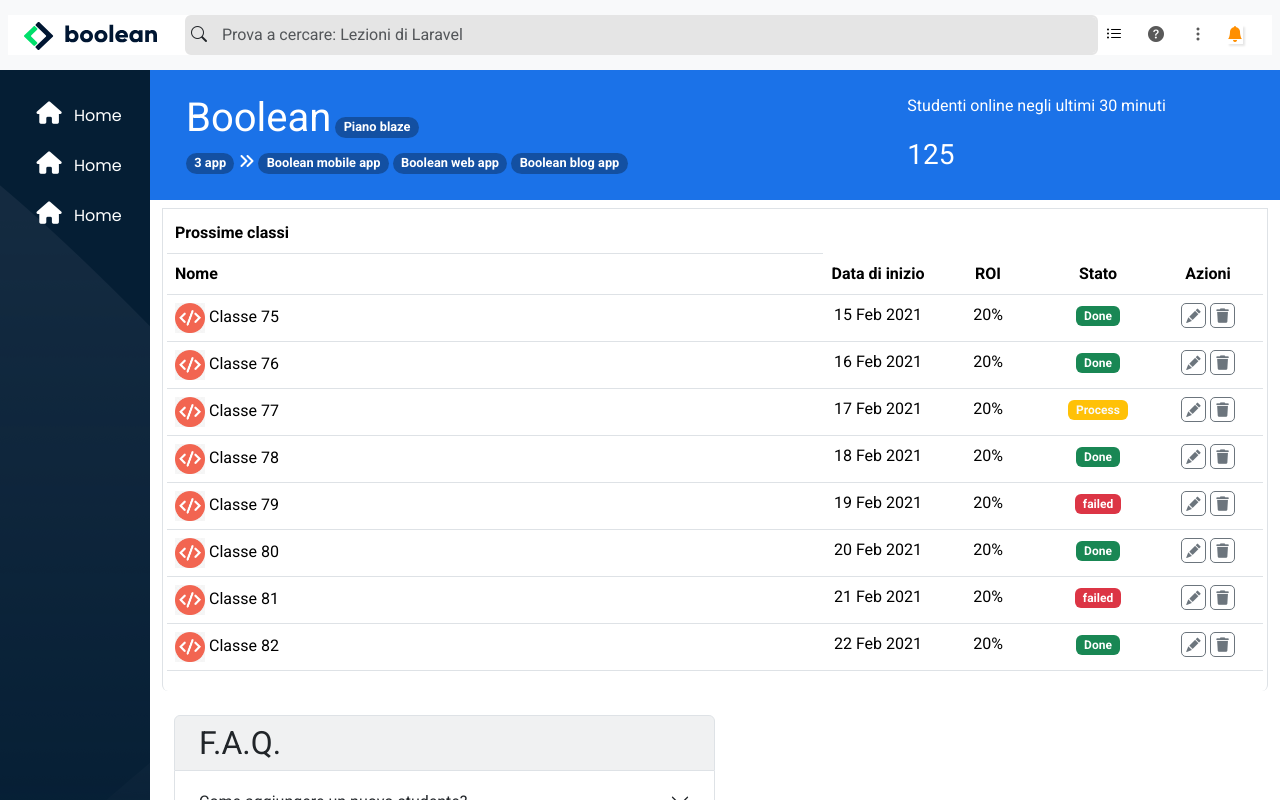
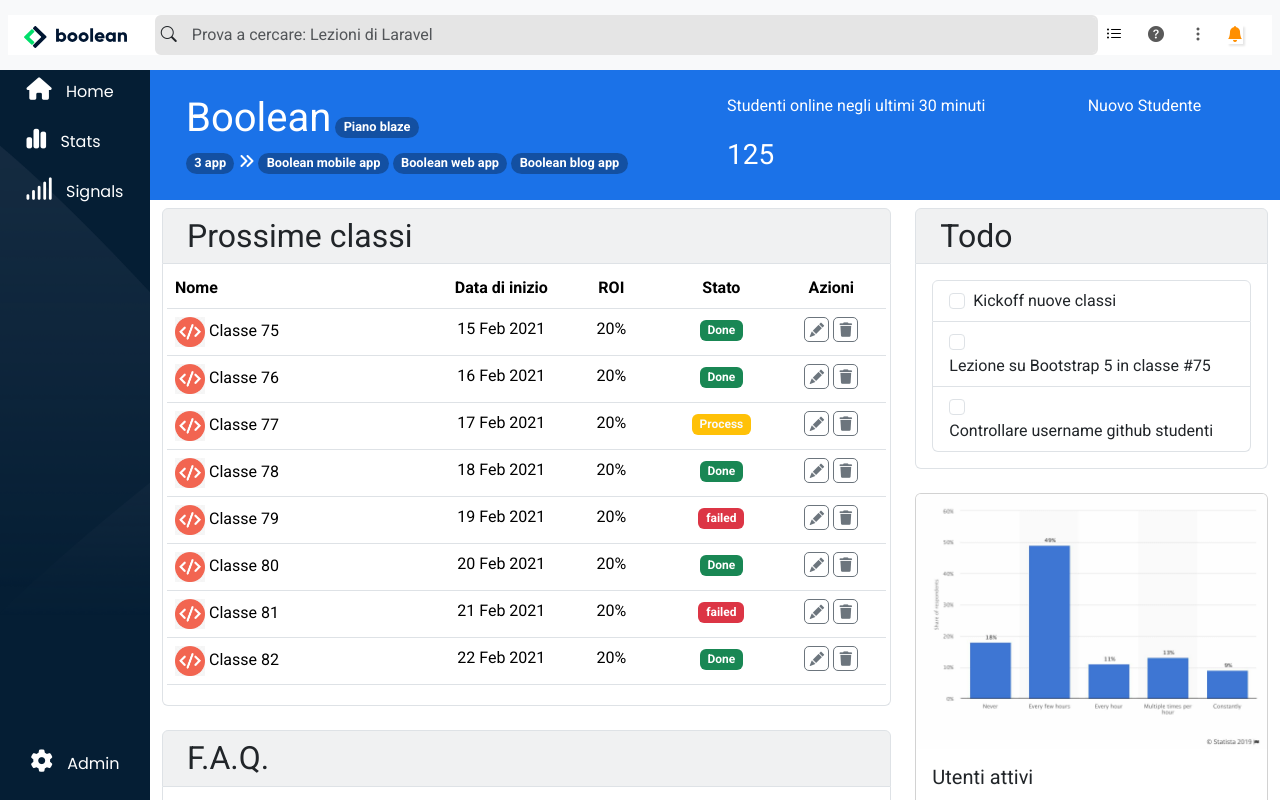
Before and after one commit to RicchiutiLucia/html-css-bootstrap-dashboard, a plain HTML site: page index.html in a window 1280 px wide. Drawn offline with nearby package versions, Linux system fonts and the light colour scheme.

Commit message:
completamento parte delle card Prossime classi, FAQ e Todo

```diff
--- a/css/style.css
+++ b/css/style.css
@@ -1,6 +1,9 @@
 /*UtilitY*/
 body{
     font-family: 'Roboto', sans-serif;
+  }
+  img{
+    max-width: 100%;
   }
 
 /*header*/
@@ -29,10 +32,11 @@ header {
 /*navbar*/
 .ms_aside {
     font-family: 'Poppins', sans-serif;
-    width: 50px;
+    width: 70px;
     position: relative;
     background-color: #051e34;
     background-image: url(../img/sidebar-bg.png);
+    background-size: cover;
 }
 .ms_aside  i {
     font-size: 1.4rem;
@@ -57,15 +61,11 @@ header {
     background-color: rgba(0,0,0,0.3);
     font-size: .8rem;
 }
-.mf-canvas.offcanvas.offcanvas-end {
+.ms_canvas.offcanvas.offcanvas-end {
   width: 70vw;
 }
 
-
-  th:nth-child(2),
-  td:nth-child(2),
-  th:nth-child(3),
-  td:nth-child(3) {
+  th:nth-child(2), td:nth-child(2), th:nth-child(3),td:nth-child(3) {
     display: none;
   }
 
@@ -99,9 +99,7 @@ th,td {
 .ms_grafico p, .ms_grafico li, .ms_grafico a {
   font-size: .9rem;
 }
-.ms_grafico img{
-    width: 400px;
-}
+
 /*responsive*/
 @media screen and (min-width: 660px){
     th:nth-child(2),
--- a/index.html
+++ b/index.html
@@ -71,11 +71,11 @@
 
 <main class="d-flex">
   <div class=" ms_aside d-flex flex-column justify-content-between py-2">
-        <nav class=" d-flex justify-content-center py-4">
+    <nav class=" d-flex justify-content-center">
      <ul class="p-0  list-unstyled">
       <li class="pb-4">
         <a class="text-decoration-none" href="#">
-                    <i class="fa-solid fa-house px-2"></i>
+          <i class="fa-solid fa-house"></i>
           <span class="d-none d-lg-inline">
             Home
           </span>
@@ -83,17 +83,29 @@
       </li>
       <li class="pb-4">
         <a class="text-decoration-none" href="#">
-                    <i class="fa-solid fa-house px-2"></i>
+          <i class="fa-solid fa-chart-simple"></i>
           <span class="d-none d-lg-inline">
-                    Home
+            Stats
           </span>
         </a>
       </li>
       <li class="pb-4">
         <a class="text-decoration-none" href="#">
-                    <i class="fa-solid fa-house px-2"></i>
+          <i class="fa-solid fa-signal"></i>
           <span class="d-none d-lg-inline">
-                    Home
+            Signals
+          </span>
+        </a>
+      </li>
+     </ul>
+    </nav>
+    <nav class=" d-flex justify-content-center">
+     <ul class="p-0  list-unstyled">
+      <li>
+        <a class="text-decoration-none" href="#">
+        <i class="fa-solid fa-gear"></i>
+        <span class="d-none d-lg-inline">
+          Admin
         </span>
       </a>
     </li>
@@ -104,12 +116,10 @@
   <div class="ms_content_main">
     <div class="container-fluid">
       <div class="row ">
-            <!-- intestazione content main -->
         <div class="col-12 bg-primary mb-2">
           <div class="row ms_top_main p-4">
-                <div class="col-lg-8 mb-4 mb-lg-0">
+            <div class="col mb-4 mb-lg-0">
               <div>
-                    <!-- titolo + badge -->
                 <h1 class="d-inline-block">
                   Boolean
                 </h1>
@@ -117,12 +127,11 @@
                   Piano blaze
                 </span>
               </div>
-                  <!-- badge -->
               <div>
                 <span class="badge rounded-pill text">
                   3 app
                 </span>
-                    <div class="d-inline-block ">
+                <div class="d-inline-block">
                   <span>
                     <i class="fa-solid fa-angles-right"></i>
                   </span>
@@ -151,17 +160,28 @@
                 125
               </span>
             </div>
+            <div class="col-lg-2">
+              <p>
+              Nuovo Studente
+              </p>
+              <span class="fs-3">
+             </span>
             </div>
           </div>
-    <div class="ms_content_card">
-        <div class="container-fluid">
+
+        </div>
+
+        <div class="col-lg-8">
           <div class="row">
-                <div class="card-body border-end border-start border-top rounded-bottom p-1">
+            <div class="col-12 mb-4">
+              <div class="card-header bg-secondary bg-opacity-10 border px-4 pt-2 rounded-top d-flex justify-content-between align-items-center">
+                <h2>
+                  Prossime classi
+                </h2>
+              </div>
+              <div class="card-body border-end border-start border-bottom rounded-bottom p-1">
                 <table class="table">
                   <thead>
-                        <tr>
-                            <th>Prossime classi</th>
-                        </tr>
                     <tr>
                       <th scope="col">Nome</th>
                       <th scope="col">Data di inizio</th>
@@ -343,7 +363,8 @@
                 </table>
               </div>
             </div>
-                <div class="col-12 col-lg-6 mb-4 py-4">
+            <!-- f.a.q -->
+            <div class="col-12 mb-4">
               <div class="card-header bg-secondary bg-opacity-10 border ps-4 pt-2 rounded-top">
                 <h2>
                   F.A.Q.
@@ -360,7 +381,7 @@
                     </h2>
                     <div id="flush-collapseOne" class="accordion-collapse collapse" aria-labelledby="flush-headingOne" data-bs-parent="#accordionFlushExample">
                       <div class="accordion-body">
-                              Premendo sul pulsante vicino a "Nuovo Studente".
+                        Premere sul pulsante + vicino a "Nuovo studente".
                       </div>
                     </div>
                   </div>
@@ -372,7 +393,7 @@
                     </h2>
                     <div id="flush-collapseTwo" class="accordion-collapse collapse" aria-labelledby="flush-headingTwo" data-bs-parent="#accordionFlushExample">
                       <div class="accordion-body">
-                              Facendo il login del tuo account
+                        Effettuando il login del tuo account.
                       </div>
                     </div>
                   </div>
@@ -384,7 +405,7 @@
                     </h2>
                     <div id="flush-collapseThree" class="accordion-collapse collapse" aria-labelledby="flush-headingThree" data-bs-parent="#accordionFlushExample">
                       <div class="accordion-body">
-                              Si, bisogna effettuare la registrazione.
+                        Si, il sito è utilizzato anche per dispositivi mobile.
                       </div>
                     </div>
                   </div>
@@ -393,14 +414,15 @@
             </div>
           </div>
         </div>
-              <div>
+        <div class="col-lg-4">
           <div class="row">
-                  <div class="col-12 col-lg-6 mb-4">
+            <div class="col-12 mb-4">
               <div class="card-header bg-secondary bg-opacity-10 border ps-4 pt-2 rounded-top">
                 <h2>
                   Todo
                 </h2>
               </div>
+
               <div class="card-body border-end border-start border-bottom rounded-bottom p-3">
                 <ul class="list-group">
                   <li class="list-group-item">
@@ -418,7 +440,7 @@
                 </ul>
               </div>
             </div>
-                  <div class="col-12  ms_grafico mb-2">
+            <div class="col-12 ms_grafico mb-2">
               <div class="card" >
                 <img src="img/stats.jpeg" class="card-img-top" alt="grafico">
                 <div class="card-body">
@@ -437,7 +459,8 @@
             </div>
           </div>
         </div>
-
+      </div>
+    </div>
   </div>
 
 
```
Lines whose indentation alone changed are shown as unchanged.
